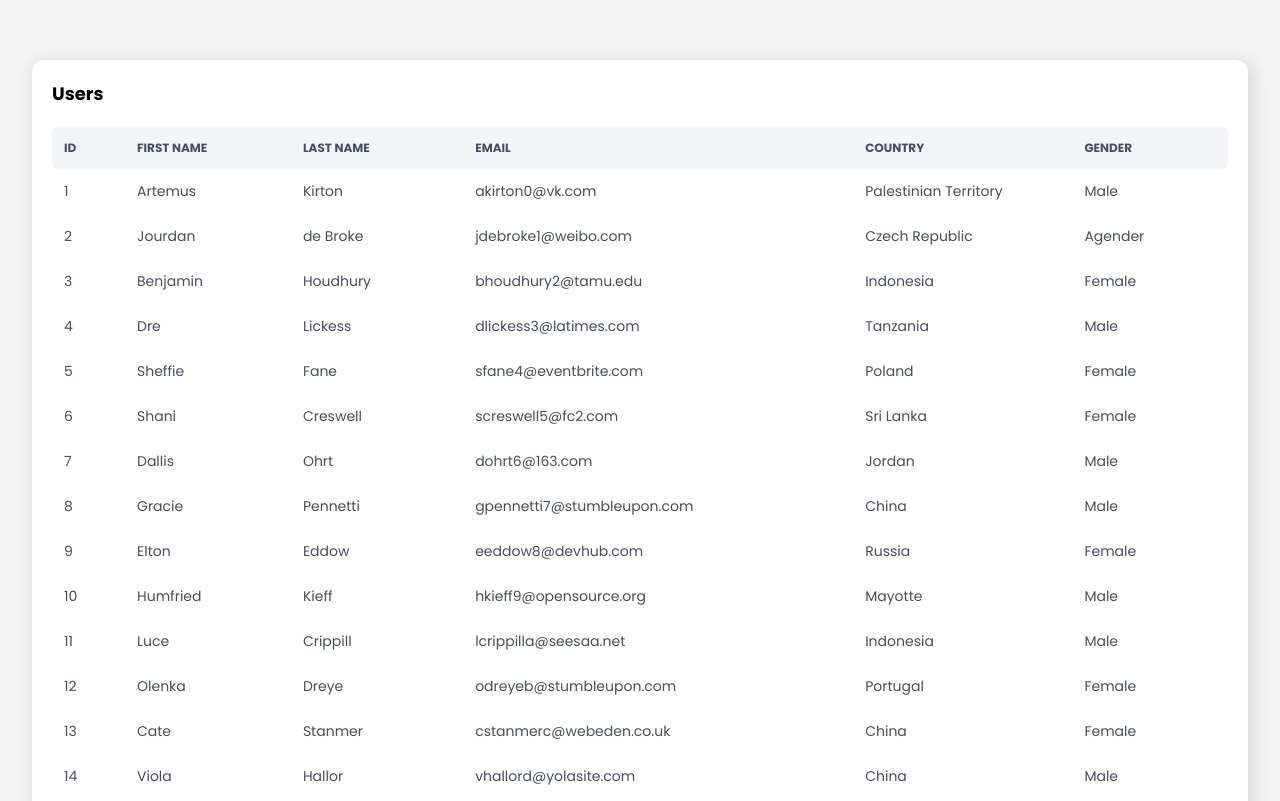
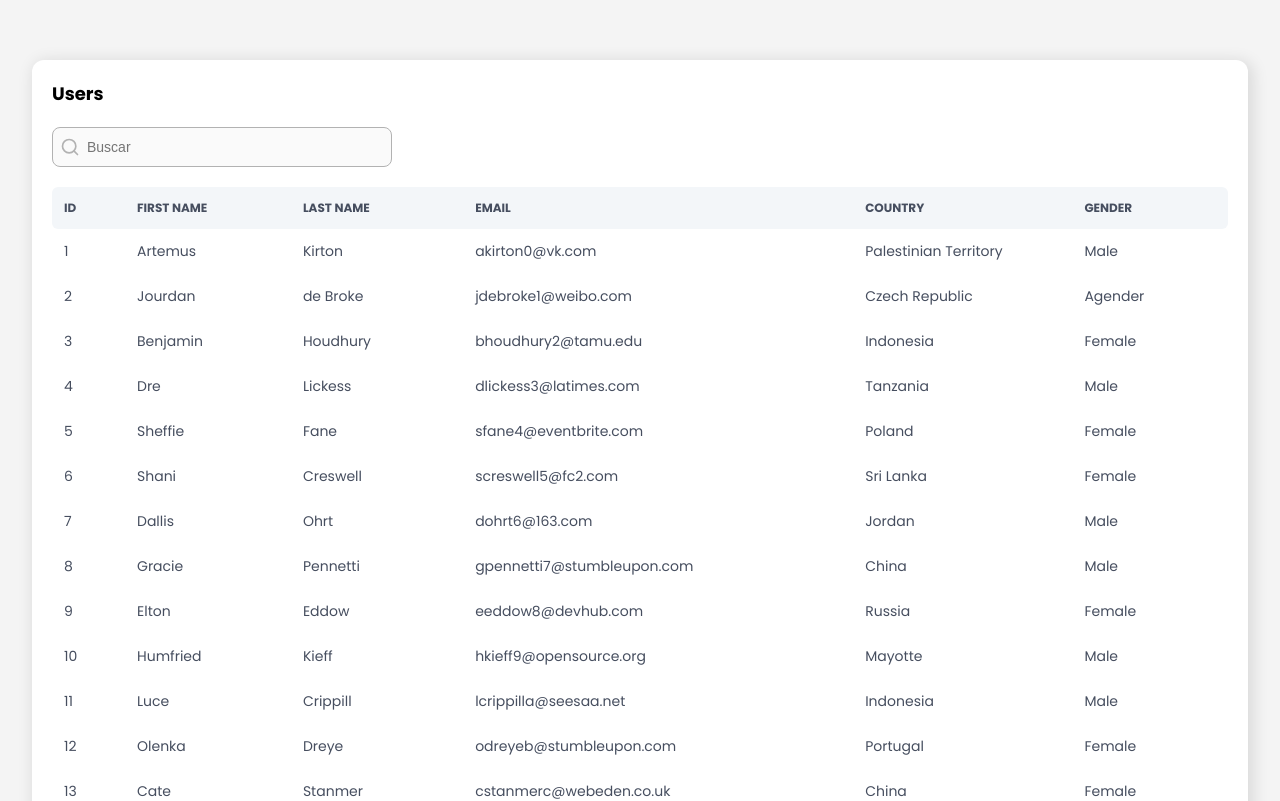
Before and after one commit to robertramosastudillo/user-crud, a React (Create React App) app: page / in a window 1280 px wide. Shown: the top 801 px of the page. Built offline with nearby package versions, Linux system fonts and the light colour scheme.

Commit message:
Created the search box component

```diff
--- a/package.json
+++ b/package.json
@@ -13,6 +13,7 @@
     "@types/react-table": "^7.7.9",
     "react": "^17.0.2",
     "react-dom": "^17.0.2",
+    "react-icons": "^4.3.1",
     "react-scripts": "5.0.0",
     "react-table": "^7.7.0",
     "styled-components": "^5.3.3",
--- /dev/null
+++ b/src/components/SearchBox/SearchBox.style.ts
@@ -0,0 +1,34 @@
+import styled from "styled-components";
+import { FiSearch } from "react-icons/fi";
+
+export const SearchBoxContainer = styled.div`
+  position: relative;
+  height: 4rem;
+  width: 34rem;
+  margin: 0 2rem 2rem 0;
+`;
+
+export const SearchBoxStyle = styled.input`
+  width: 100%;
+  height: 100%;
+  background-color: #fafafa;
+  border: 1px solid #b2b2b2;
+  border-radius: 0.8rem;
+  padding: 0rem 0.8rem 0rem 3.4rem;
+  font-family: v.$primaryFont;
+  font-weight: 400;
+  color: #303030;
+  font-size: 14px;
+  outline: none;
+`;
+
+export const SearchInput = styled(FiSearch)`
+  color: #b2b2b2;
+  position: absolute;
+  width: 2rem;
+  height: 2rem;
+  left: 0.8rem;
+  top: 50%;
+  transform: translateY(-50%);
+  cursor: pointer;
+`;
--- /dev/null
+++ b/src/components/SearchBox/SearchBox.tsx
@@ -0,0 +1,25 @@
+import { useRef } from "react";
+
+import {
+  SearchBoxContainer,
+  SearchBoxStyle,
+  SearchInput,
+} from "./SearchBox.style";
+
+export const SearchBox = () => {
+
+  const el = useRef<HTMLInputElement>(null);
+  const handleSearch = () => el.current!.focus();
+
+  return (
+    <SearchBoxContainer>
+      <SearchBoxStyle
+        type="text"
+        placeholder="Buscar"
+        ref={el}
+
+      />
+      <SearchInput onClick={handleSearch} />
+    </SearchBoxContainer>
+  );
+};
--- a/src/components/Table/Table.tsx
+++ b/src/components/Table/Table.tsx
@@ -2,24 +2,22 @@ import { useMemo } from "react";
 import { StyledTable, Tbody, Td, Th, Thead, Tr } from "./Table.style";
 import MOCK_DATA from "../../MOCK_DATA.json";
 import { COLUMNS } from "../../columns";
-import { useTable } from "react-table";
+import { useTable, useGlobalFilter } from "react-table";
+import { SearchBox } from "..";
 
 export const Table = () => {
   const columns: any = useMemo(() => COLUMNS, []);
   const data = useMemo(() => MOCK_DATA, []);
 
-  const {
-    getTableProps,
-    getTableBodyProps,
-    headerGroups,
-    rows,
-    prepareRow,
-  } = useTable({
+  const { getTableProps, getTableBodyProps, headerGroups, rows, prepareRow } =
+    useTable({
       columns,
       data,
     });
 
   return (
+    <>
+      <SearchBox />
       <StyledTable {...getTableProps()}>
         <Thead>
           {headerGroups.map((headerGroup) => (
@@ -36,12 +34,15 @@ export const Table = () => {
             return (
               <Tr {...row.getRowProps()}>
                 {row.cells.map((cell) => {
-                return <Td {...cell.getCellProps()}>{cell.render("Cell")}</Td>;
+                  return (
+                    <Td {...cell.getCellProps()}>{cell.render("Cell")}</Td>
+                  );
                 })}
               </Tr>
             );
           })}
         </Tbody>
       </StyledTable>
+    </>
   );
 };
--- a/src/components/index.ts
+++ b/src/components/index.ts
@@ -1 +1,2 @@
+export { SearchBox } from "./SearchBox/SearchBox";
 export { Table } from "./Table/Table";
```
Also changed, not shown: src/components/TextBox/TextBox.style.ts (deleted, +0 -9 lines), src/components/TextBox/TextBox.tsx (deleted, +0 -9 lines), 1 other file (tests, documents, lock files or other folders). Lines whose indentation alone changed are shown as unchanged.
